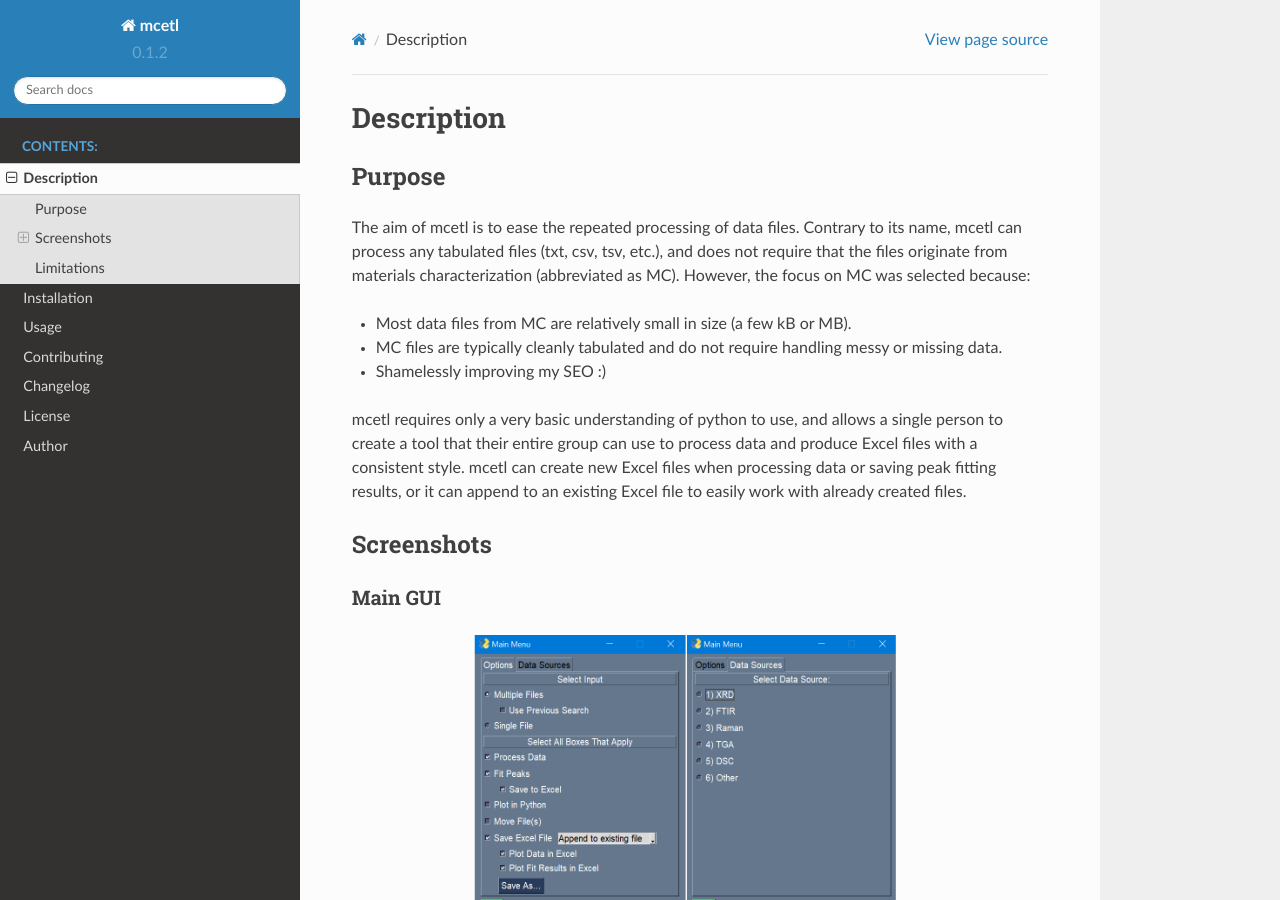
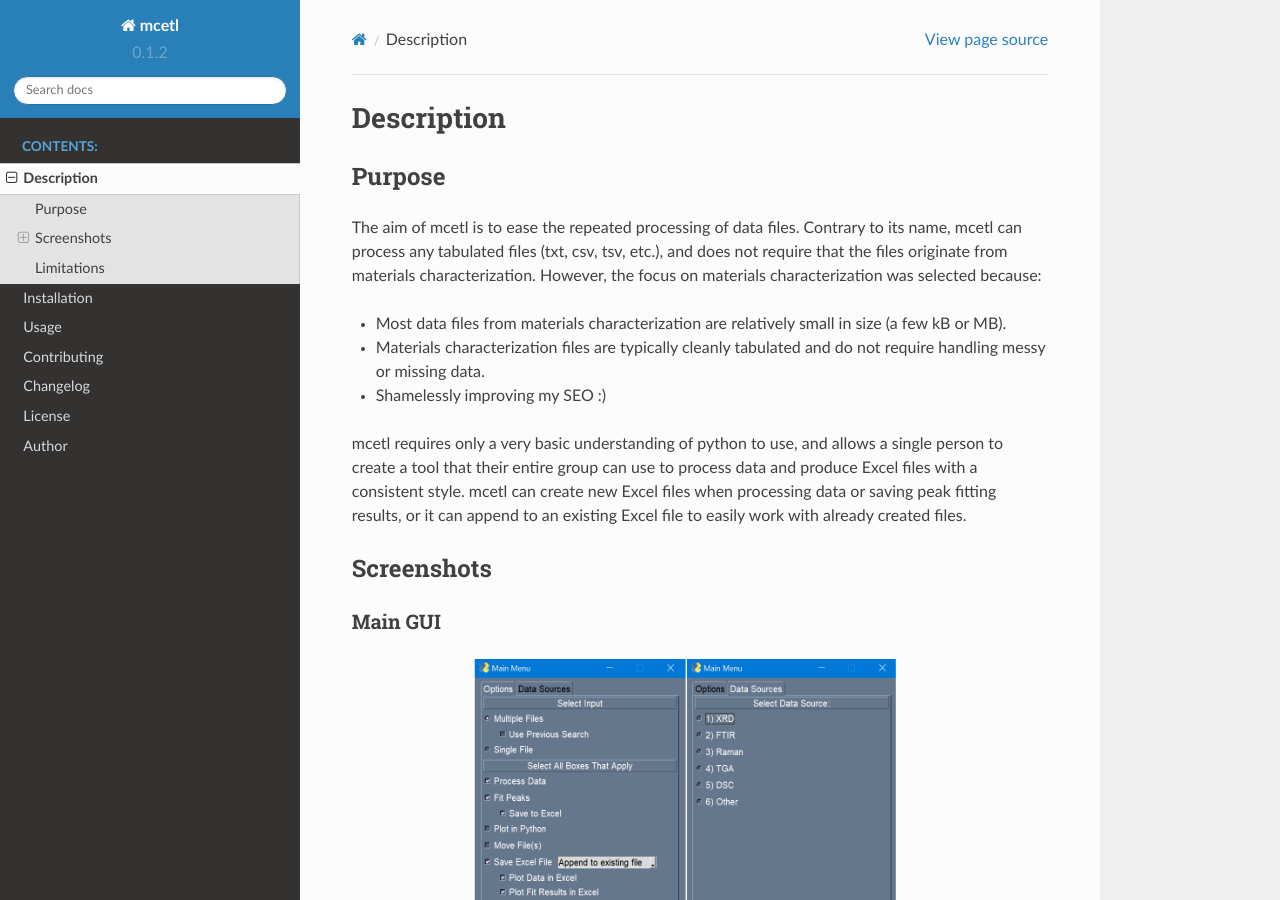
Before and after one commit to derb12/mcetl, a Sphinx documentation site: the page built from docs/description.rst, in a window 1280 px wide and 900 px high. Built offline with Sphinx 7.4.7 and the Read the Docs theme 2.0.0, drawn with Linux system fonts in a browser that asks for light colours.

Commit message:
Updated docs
Former-commit-id: 44e6ed98ef98caea47a25e21bd80360728746ec9

```diff
--- a/docs/description.rst
+++ b/docs/description.rst
@@ -7,10 +7,11 @@
 
 The aim of mcetl is to ease the repeated processing of data files. Contrary to its name, mcetl
 can process any tabulated files (txt, csv, tsv, etc.), and does not require that the files originate
-from materials characterization (abbreviated as MC). However, the focus on MC was selected because:
+from materials characterization. However, the focus on materials characterization was selected because:
 
-* Most data files from MC are relatively small in size (a few kB or MB).
-* MC files are typically cleanly tabulated and do not require handling messy or missing data.
+* Most data files from materials characterization are relatively small in size (a few kB or MB).
+* Materials characterization files are typically cleanly tabulated and do not require handling
+  messy or missing data.
 * Shamelessly improving my SEO :)
 
 
```
Also changed, not shown: README.rst (+4 -3 lines), 1 other file.
